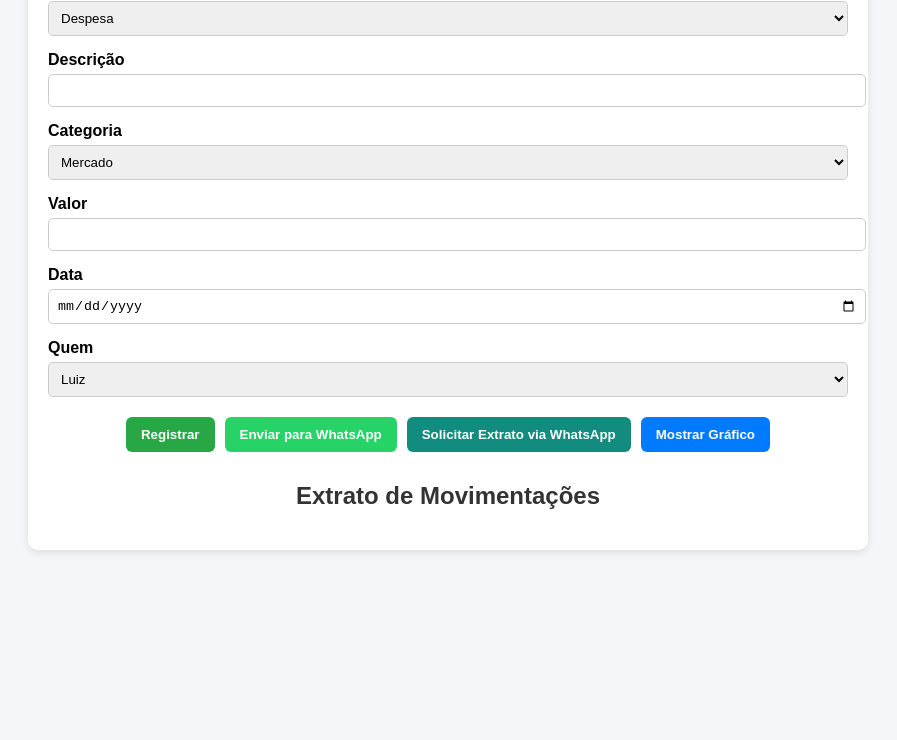
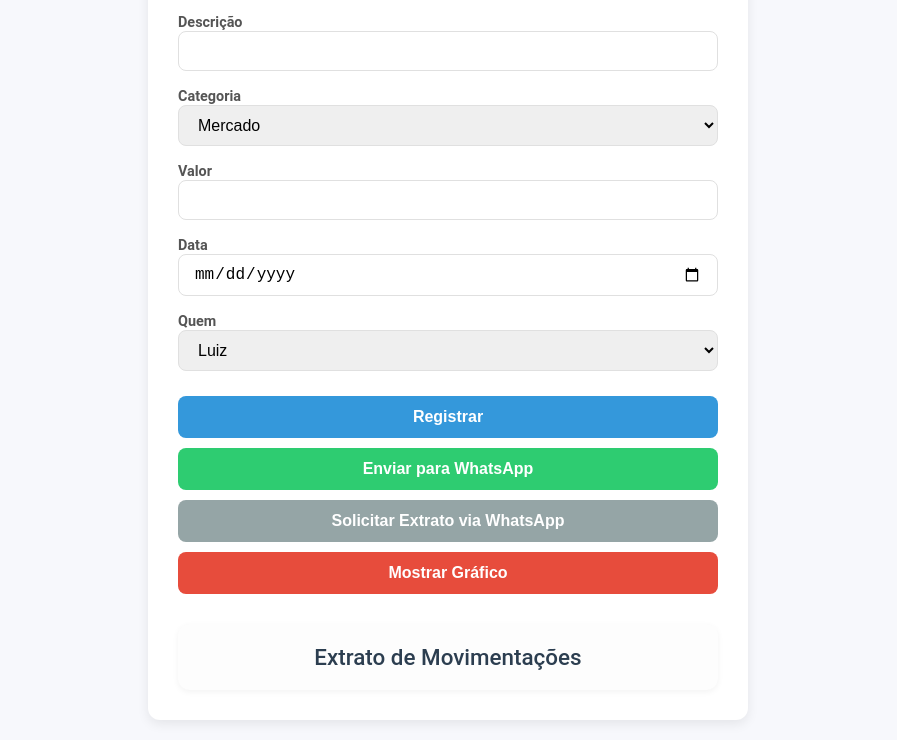
Before and after one commit to LuizzHSA/FINLIX, a plain HTML site: page index.html in a window 1280 px wide. Shown: the part 162-902 px from the top of the page, without its empty margins (192-1089 px from the left). Before the commit the page ends 800 px from the top, so only its background shows below. Drawn offline with nearby package versions, Linux system fonts and the light colour scheme; a script that the page names is missing.

Commit message:
Reatorei meu codigo

```diff
--- a/index.html
+++ b/index.html
@@ -4,6 +4,8 @@
 <head>
     <meta charset="UTF-8">
     <meta name="viewport" content="width=device-width, initial-scale=1.0">
+    <link rel="icon" type="image/png" href="dinheiro.png">
+    <link rel="apple-touch-icon" href="dinheiro.png">
     <title>Assistente de Finanças</title>
     <link rel="stylesheet" href="style.css">
     <script src="https://cdn.jsdelivr.net/npm/chart.js"></script>
@@ -11,8 +13,8 @@
 
 <body>
     <div class="container">
-        <h1>Registrar Movimentação</h1>
         <form id="form-movimentacao">
+            <h1>Registrar Movimentação</h1>
             <div class="form-group">
                 <label for="tipo">Tipo</label>
                 <select id="tipo" name="tipo" required>
@@ -20,12 +22,10 @@
                     <option value="entrada">Entrada</option>
                 </select>
             </div>
-
             <div class="form-group">
                 <label for="descricao">Descrição</label>
                 <input type="text" id="descricao" name="descricao" required>
             </div>
-
             <div class="form-group">
                 <label for="categoria">Categoria</label>
                 <select id="categoria" name="categoria">
@@ -48,17 +48,14 @@
                     <option value="Contas">Contas</option>
                 </select>
             </div>
-
             <div class="form-group">
                 <label for="valor">Valor</label>
                 <input type="number" id="valor" name="valor" step="0.01" required>
             </div>
-
             <div class="form-group">
                 <label for="data">Data</label>
                 <input type="date" id="data" name="data" required>
             </div>
-
             <div class="form-group">
                 <label for="quem">Quem</label>
                 <select id="quem" name="quem" required>
@@ -66,7 +63,6 @@
                     <option value="Kety">Kety</option>
                 </select>
             </div>
-
             <div class="form-group-buttons">
                 <button type="submit">Registrar</button>
                 <button type="button" id="whatsapp-btn" class="whatsapp-btn">Enviar para WhatsApp</button>
@@ -76,19 +72,14 @@
             </div>
         </form>
 
-        <div id="notificacao" class="notificacao" style="display: none;">
-            Movimentação registrada com sucesso!
-        </div>
-
-        <div id="extrato-container" style="margin-top: 30px;">
+        <div class="extrato">
             <h2>Extrato de Movimentações</h2>
             <div id="extrato"></div>
-        </div>
-
-        <div id="grafico-secao" style="margin-top: 30px; display: none;">
-            <h2>Gráfico de Despesas por Categoria</h2>
-            <div class="grafico-container">
-                <canvas id="graficoDespesas"></canvas>
+            <div id="grafico-secao" style="margin-top: 30px; display: none;">
+                <h2>Gráfico de Despesas por Categoria</h2>
+                <div class="grafico-container">
+                    <canvas id="graficoDespesas"></canvas>
+                </div>
             </div>
         </div>
     </div>
--- a/style.css
+++ b/style.css
@@ -1,102 +1,188 @@
-body {
-    font-family: Arial, sans-serif;
-    background: #f4f6f9;
+/* Reset */
+* {
     margin: 0;
     padding: 0;
+    box-sizing: border-box;
 }
 
-.container {
-    max-width: 800px;
-    margin: 40px auto;
-    background: white;
+body {
+    background-color: #f7f8fc;
+    color: #333;
+    font-family: 'Roboto', sans-serif;
+    display: flex;
+    justify-content: center;
+    align-items: flex-start;
     padding: 20px;
-    border-radius: 10px;
-    box-shadow: 0 3px 8px rgba(0, 0, 0, 0.1);
+    min-height: 100vh;
 }
 
-h1,
-h2 {
-    text-align: center;
-    color: #333;
+/* Container principal - layout de cartão centralizado */
+.container {
+    max-width: 600px;
+    width: 100%;
+    background-color: #fff;
+    padding: 30px;
+    border-radius: 12px;
+    box-shadow: 0 4px 12px rgba(0, 0, 0, 0.08);
+    display: flex;
+    flex-direction: column;
+    gap: 30px;
 }
 
-.form-group {
-    margin-bottom: 15px;
+h1 {
+    font-size: 1.8rem;
+    font-weight: 500;
+    text-align: center;
+    color: #2c3e50;
 }
 
-.form-group label {
-    display: block;
-    font-weight: bold;
+h2 {
+    font-size: 1.4rem;
+    font-weight: 500;
+    text-align: center;
+    color: #2c3e50;
+}
+
+/* Formulário */
+form {
+    display: flex;
+    flex-direction: column;
+    gap: 15px;
+}
+
+form label {
+    font-weight: 600;
+    font-size: 0.9rem;
+    color: #555;
     margin-bottom: 5px;
 }
 
-.form-group input,
-.form-group select {
+form input,
+form select {
     width: 100%;
-    padding: 8px;
-    border-radius: 5px;
-    border: 1px solid #ccc;
+    padding: 10px 15px;
+    border: 1px solid #e0e0e0;
+    border-radius: 8px;
+    font-size: 1rem;
+    transition: border-color 0.3s;
 }
 
+form input:focus,
+form select:focus {
+    border-color: #3498db;
+    outline: none;
+}
+
+/* Botões */
 .form-group-buttons {
     display: flex;
-    flex-wrap: wrap;
+    flex-direction: column;
     gap: 10px;
-    justify-content: center;
-    margin-top: 20px;
+    margin-top: 10px;
 }
 
-button {
-    padding: 10px 15px;
+.form-group-buttons button {
+    padding: 12px;
     border: none;
-    border-radius: 6px;
+    border-radius: 8px;
+    color: white;
+    font-size: 1rem;
+    font-weight: bold;
     cursor: pointer;
-    font-weight: bold;
-    transition: 0.2s;
+    transition: background-color 0.3s, transform 0.1s;
 }
 
-button:hover {
-    opacity: 0.9;
-}
-
-#whatsapp-btn {
-    background: #25D366;
-    color: white;
-}
-
-#extrato-whatsapp-btn {
-    background: #128C7E;
-    color: white;
-}
-
-#mostrar-grafico-btn {
-    background: #007BFF;
-    color: white;
+.form-group-buttons button:hover {
+    transform: translateY(-1px);
+    box-shadow: 0 2px 6px rgba(0, 0, 0, 0.1);
 }
 
 button[type="submit"] {
-    background: #28a745;
-    color: white;
+    background-color: #3498db;
 }
 
-.notificacao {
-    background: #28a745;
-    color: white;
-    text-align: center;
-    padding: 10px;
-    margin-top: 15px;
-    border-radius: 6px;
+button[type="submit"]:hover {
+    background-color: #2980b9;
 }
 
-.extrato-item {
+.whatsapp-btn {
+    background-color: #2ecc71;
+}
+
+.whatsapp-btn:hover {
+    background-color: #27ae60;
+}
+
+.extrato-whatsapp-btn {
+    background-color: #95a5a6;
+}
+
+.extrato-whatsapp-btn:hover {
+    background-color: #7f8c8d;
+}
+
+.mostrar-grafico-btn {
+    background-color: #e74c3c;
+}
+
+.mostrar-grafico-btn:hover {
+    background-color: #c0392b;
+}
+
+/* Extrato e Gráfico */
+.extrato {
+    background: #fdfdfd;
+    padding: 20px;
+    border-radius: 12px;
+    box-shadow: 0 2px 6px rgba(0, 0, 0, 0.05);
+}
+
+.extrato ul {
+    list-style: none;
+    padding: 0;
     display: flex;
+    flex-direction: column;
+    gap: 10px;
+}
+
+.extrato li {
+    padding: 10px 15px;
+    border-radius: 6px;
+    background-color: #f7f9fc;
+    display: flex;
+    align-items: center;
     justify-content: space-between;
-    padding: 8px;
-    border-bottom: 1px solid #ddd;
+    font-size: 0.9rem;
+    font-weight: 400;
+}
+
+.extrato li.despesa {
+    background-color: #fde8e8;
+    color: #c0392b;
+}
+
+.extrato li.entrada {
+    background-color: #e8fde8;
+    color: #27ae60;
+}
+
+.extrato p.aviso {
+    text-align: center;
+    color: #777;
+    font-style: italic;
+    margin-top: 15px;
+}
+
+/* Gráfico */
+#grafico-secao {
+    margin-top: 30px;
+    background: #fdfdfd;
+    padding: 20px;
+    border-radius: 12px;
+    box-shadow: 0 2px 6px rgba(0, 0, 0, 0.05);
 }
 
 .grafico-container {
-    width: 100%;
-    max-width: 500px;
-    margin: 20px auto;
+    max-width: 400px;
+    margin: 0 auto;
 }
```
